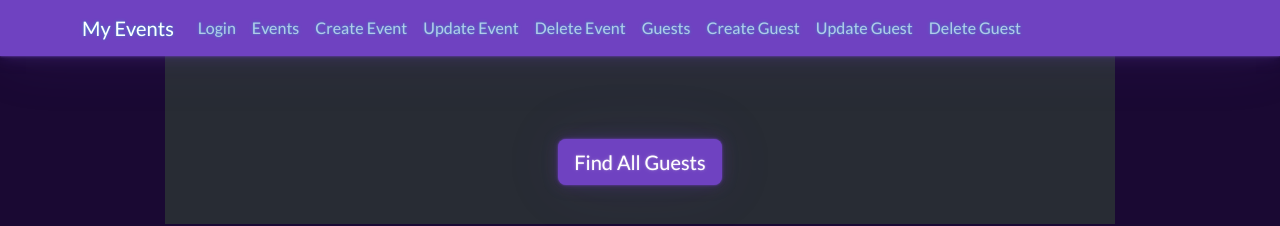
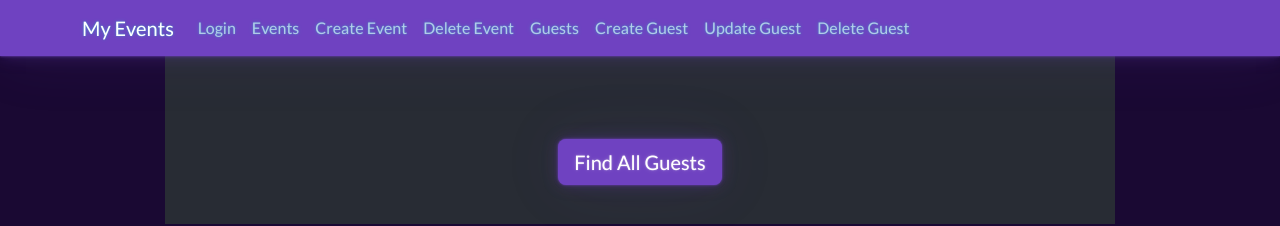
Before and after one commit to dansousac2/React-DAC_project, a React (Create React App) app: page /listGuests in a window 1280 px wide. Shown: the top 226 px of the page. Built offline with nearby package versions, Linux system fonts and the light colour scheme.

Commit message:
some changes and remove update page of NavBar

```diff
--- a/src/componentes/NavBar.js
+++ b/src/componentes/NavBar.js
@@ -16,7 +16,6 @@ function NavBar (props) {
 
                         <NavbarItem href="/listEvents" label="Events" />
                         <NavbarItem href="/createEvent" label="Create Event" />
-                        <NavbarItem href="/updateEvent/:id" label="Update Event" />
                         <NavbarItem href="/deleteEvent" label="Delete Event" />
 
                         <NavbarItem href="/listGuests" label="Guests" />
--- a/src/screens/Event/UpdateE/UpdateEvent.js
+++ b/src/screens/Event/UpdateE/UpdateEvent.js
@@ -15,7 +15,8 @@ export default class CreateEvent extends React.Component {
     findById = (eventId) => {
         axios.get(`http://localhost:8080/api/event/${eventId}`
         ).then( Response => {
-            console.log(Response.data);
+            console.log(Response);
+
             const event = Response.data;
 
             const id = event.id;
```
